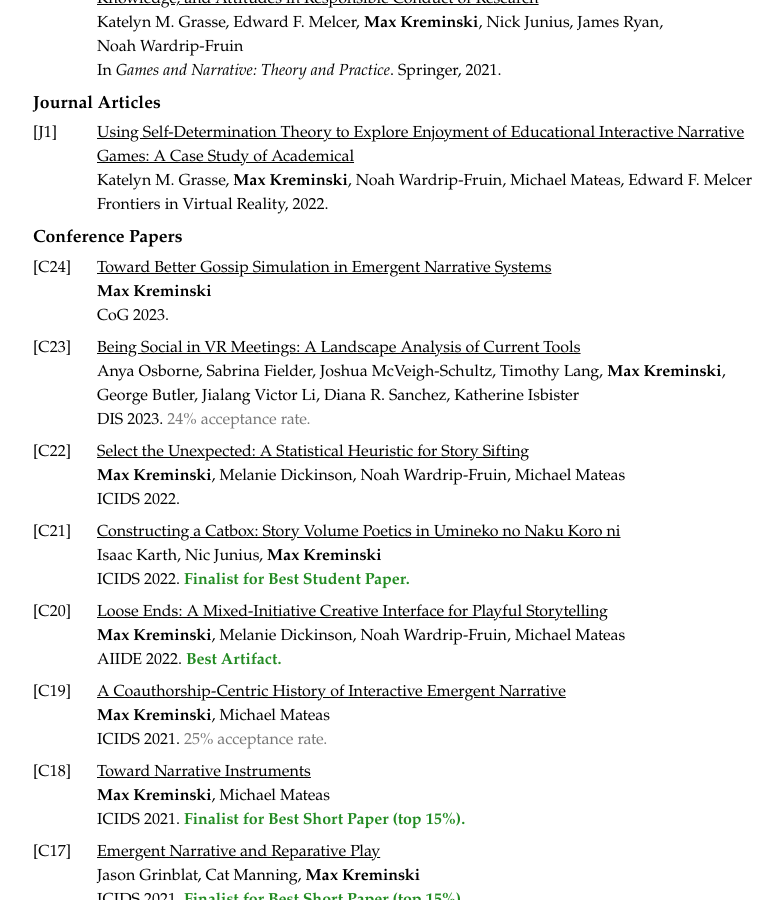
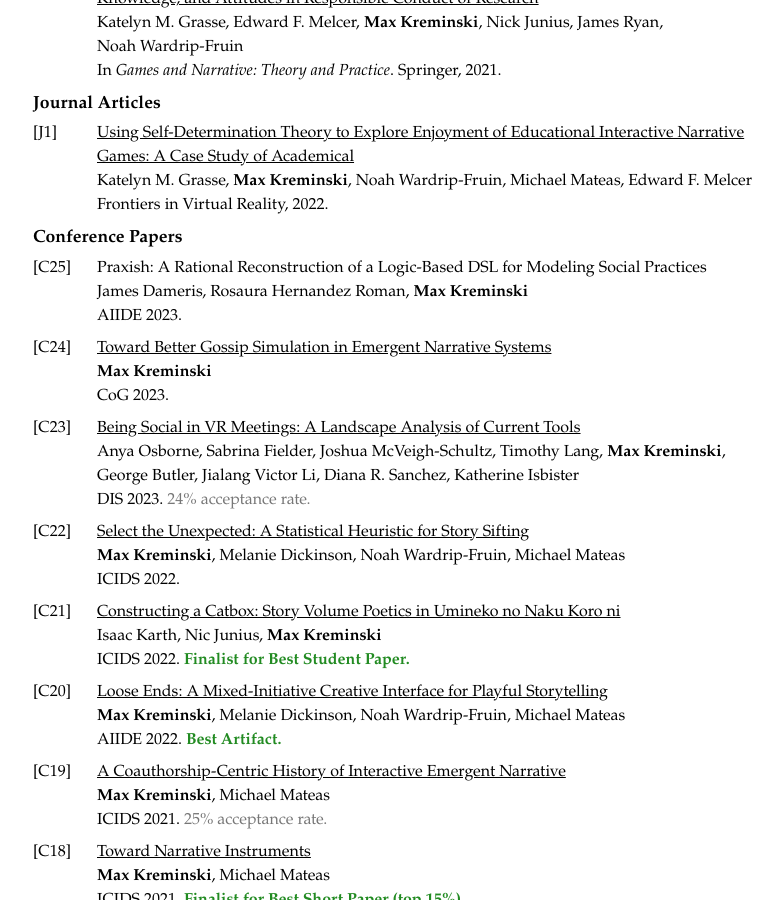
Before and after one commit to mkremins/mkremins.github.io, a Jekyll site: the page built from cv/index.html, in a window 1280 px wide and 900 px high, scrolled down 1349 px. Shown: the whole window, without its empty margins (239-1022 px from the left). Built offline with Jekyll 4.4.1, drawn with Linux system fonts in a browser that asks for light colours.

Commit message:
Add AIIDE 2023 Praxish paper

```diff
--- a/_data/publications.json
+++ b/_data/publications.json
@@ -1,4 +1,15 @@
 [
+{
+  "title": "Praxish: A Rational Reconstruction of a Logic-Based DSL for Modeling Social Practices",
+  "url": "",
+  "authors": ["James Dameris", "Rosaura Hernandez Roman", "Max Kreminski"],
+  "year": "2023",
+  "venue": "AIIDE",
+  "venue_long": "Artificial Intelligence and Interactive Digital Entertainment",
+  "pubtype": "full",
+  "acceptrate": "60%",
+  "acceptnote": "interactives track"
+},
 {
   "title": "Toward Better Gossip Simulation in Emergent Narrative Systems",
   "url": "https://mkremins.github.io/publications/Gossamer_CoG2023.pdf",
```
